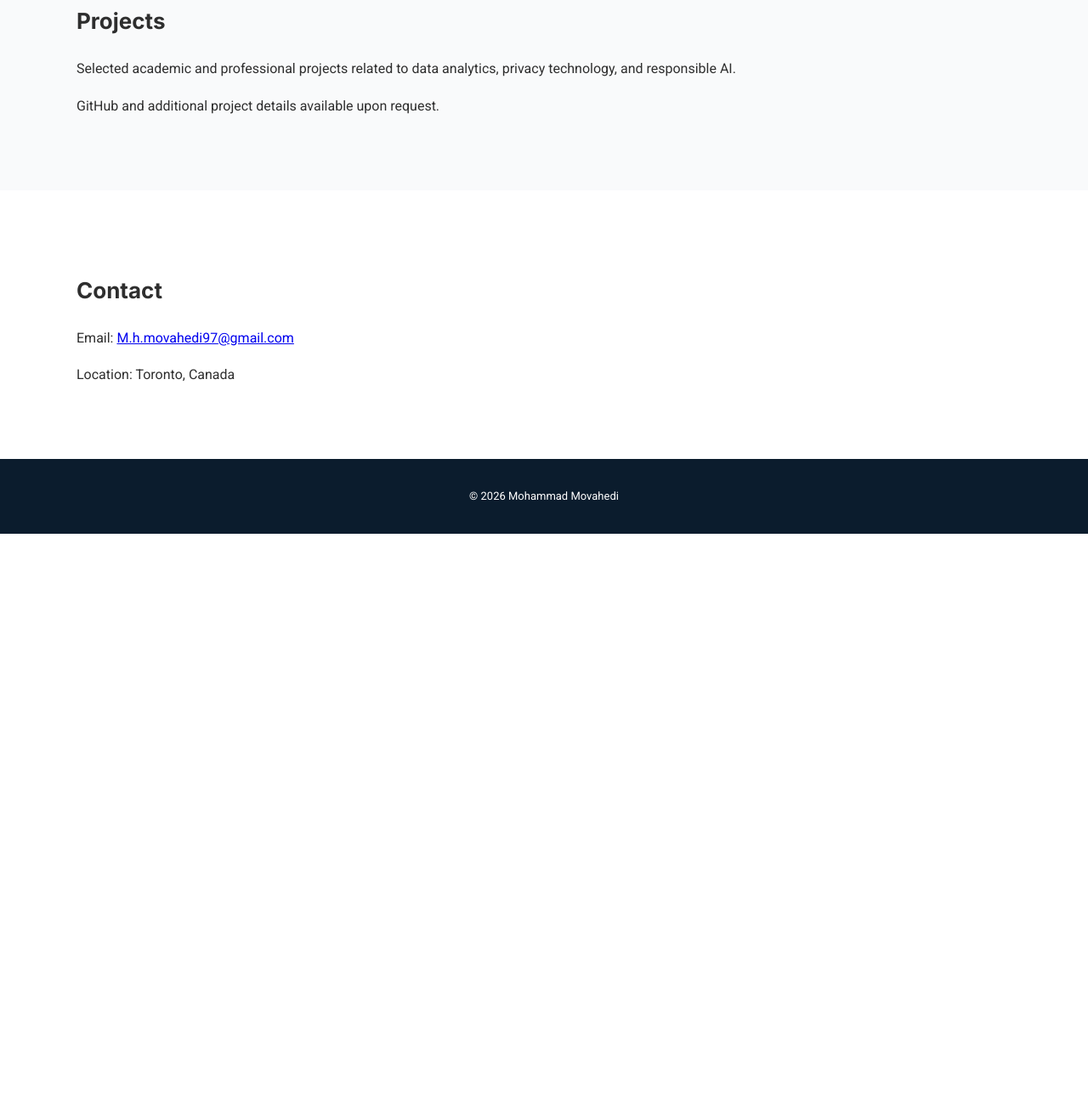
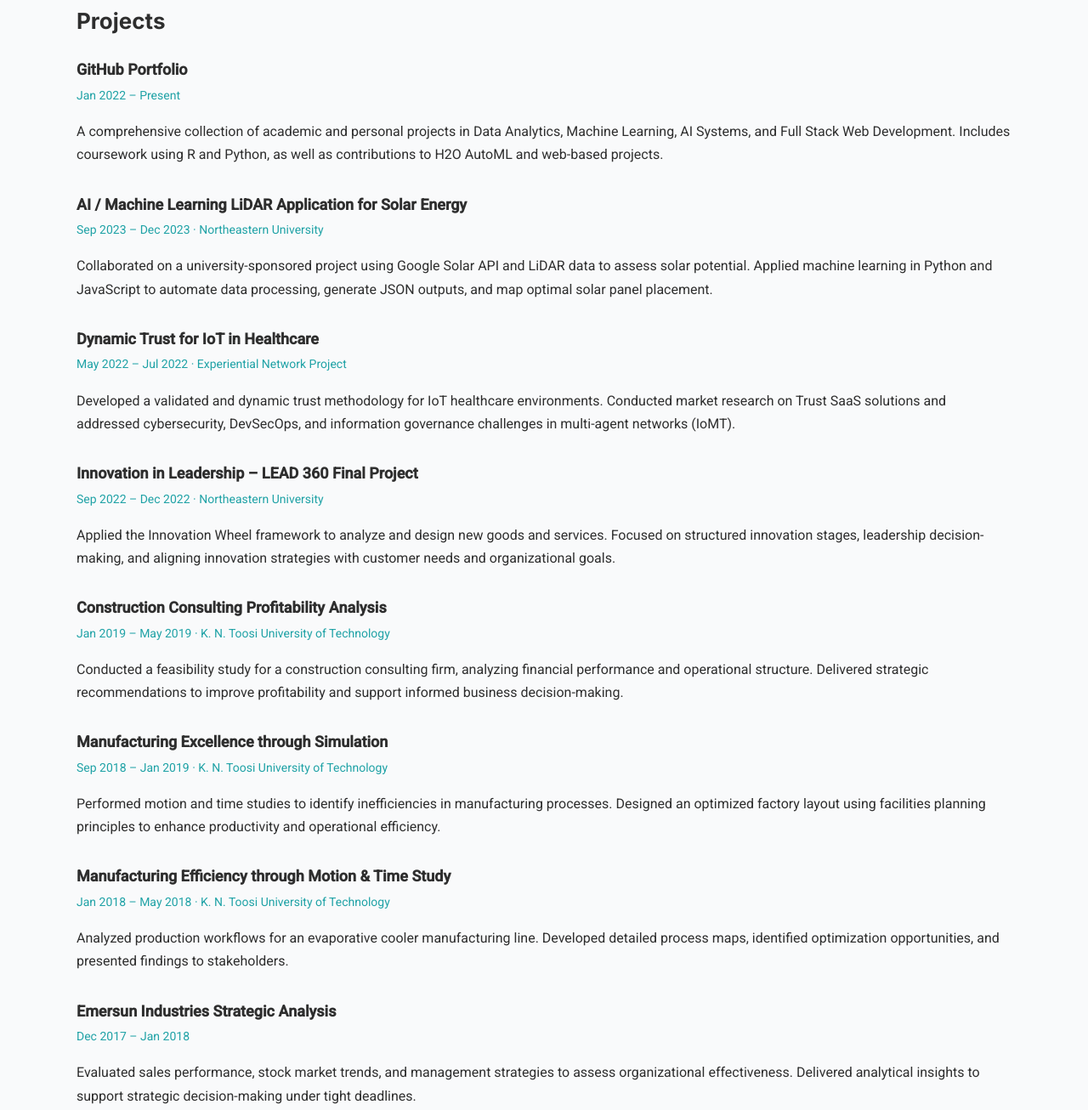
Before and after one commit to masiha-dotcom/Mohammad-movahedi, a plain HTML site: page index.html in a window 1280 px wide. Shown: the part 1538-2844 px from the top of the page at 85% size. Before the commit the page ends 2166 px from the top, so only its background shows below. Drawn offline with Linux system fonts and the light colour scheme.

Commit message:
Update index.html

```diff
--- a/index.html
+++ b/index.html
@@ -88,16 +88,89 @@
 <section id="projects" class="section alt">
   <div class="container">
     <h3>Projects</h3>
-    <p>
-      Selected academic and professional projects related to data analytics,
-      privacy technology, and responsible AI.
-    </p>
-    <p>
-      GitHub and additional project details available upon request.
-    </p>
+
+    <div class="item">
+      <h4>GitHub Portfolio</h4>
+      <span>Jan 2022 – Present</span>
+      <p>
+        A comprehensive collection of academic and personal projects in Data Analytics,
+        Machine Learning, AI Systems, and Full Stack Web Development. Includes coursework
+        using R and Python, as well as contributions to H2O AutoML and web-based projects.
+      </p>
+    </div>
+
+    <div class="item">
+      <h4>AI / Machine Learning LiDAR Application for Solar Energy</h4>
+      <span>Sep 2023 – Dec 2023 · Northeastern University</span>
+      <p>
+        Collaborated on a university-sponsored project using Google Solar API and LiDAR data
+        to assess solar potential. Applied machine learning in Python and JavaScript to
+        automate data processing, generate JSON outputs, and map optimal solar panel placement.
+      </p>
+    </div>
+
+    <div class="item">
+      <h4>Dynamic Trust for IoT in Healthcare</h4>
+      <span>May 2022 – Jul 2022 · Experiential Network Project</span>
+      <p>
+        Developed a validated and dynamic trust methodology for IoT healthcare environments.
+        Conducted market research on Trust SaaS solutions and addressed cybersecurity,
+        DevSecOps, and information governance challenges in multi-agent networks (IoMT).
+      </p>
+    </div>
+
+    <div class="item">
+      <h4>Innovation in Leadership – LEAD 360 Final Project</h4>
+      <span>Sep 2022 – Dec 2022 · Northeastern University</span>
+      <p>
+        Applied the Innovation Wheel framework to analyze and design new goods and services.
+        Focused on structured innovation stages, leadership decision-making, and aligning
+        innovation strategies with customer needs and organizational goals.
+      </p>
+    </div>
+
+    <div class="item">
+      <h4>Construction Consulting Profitability Analysis</h4>
+      <span>Jan 2019 – May 2019 · K. N. Toosi University of Technology</span>
+      <p>
+        Conducted a feasibility study for a construction consulting firm, analyzing financial
+        performance and operational structure. Delivered strategic recommendations to improve
+        profitability and support informed business decision-making.
+      </p>
+    </div>
+
+    <div class="item">
+      <h4>Manufacturing Excellence through Simulation</h4>
+      <span>Sep 2018 – Jan 2019 · K. N. Toosi University of Technology</span>
+      <p>
+        Performed motion and time studies to identify inefficiencies in manufacturing processes.
+        Designed an optimized factory layout using facilities planning principles to enhance
+        productivity and operational efficiency.
+      </p>
+    </div>
+
+    <div class="item">
+      <h4>Manufacturing Efficiency through Motion & Time Study</h4>
+      <span>Jan 2018 – May 2018 · K. N. Toosi University of Technology</span>
+      <p>
+        Analyzed production workflows for an evaporative cooler manufacturing line.
+        Developed detailed process maps, identified optimization opportunities,
+        and presented findings to stakeholders.
+      </p>
+    </div>
+
+    <div class="item">
+      <h4>Emersun Industries Strategic Analysis</h4>
+      <span>Dec 2017 – Jan 2018</span>
+      <p>
+        Evaluated sales performance, stock market trends, and management strategies
+        to assess organizational effectiveness. Delivered analytical insights to
+        support strategic decision-making under tight deadlines.
+      </p>
+    </div>
+
   </div>
 </section>
-
 <section id="contact" class="section">
   <div class="container">
     <h3>Contact</h3>
```
